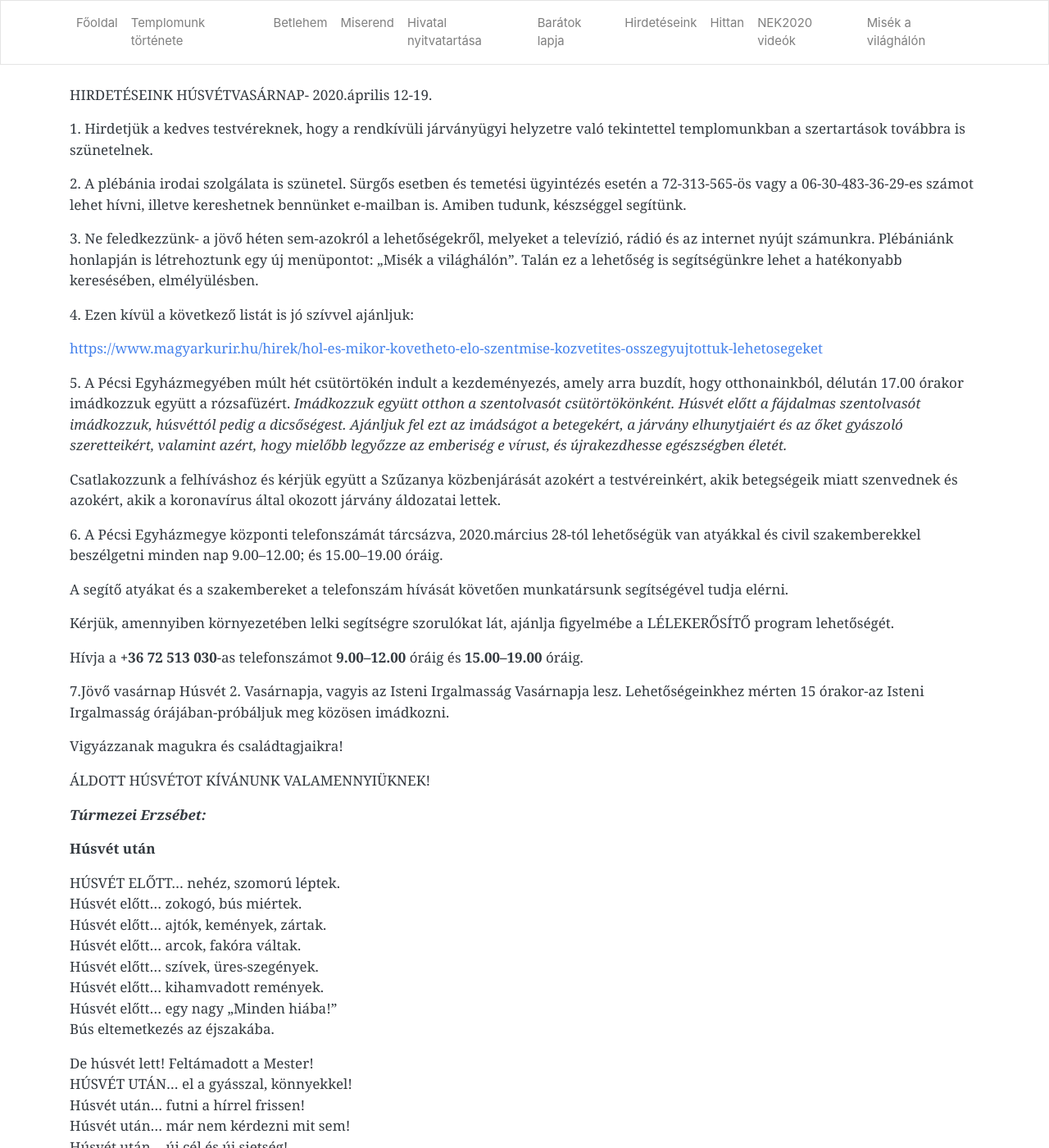
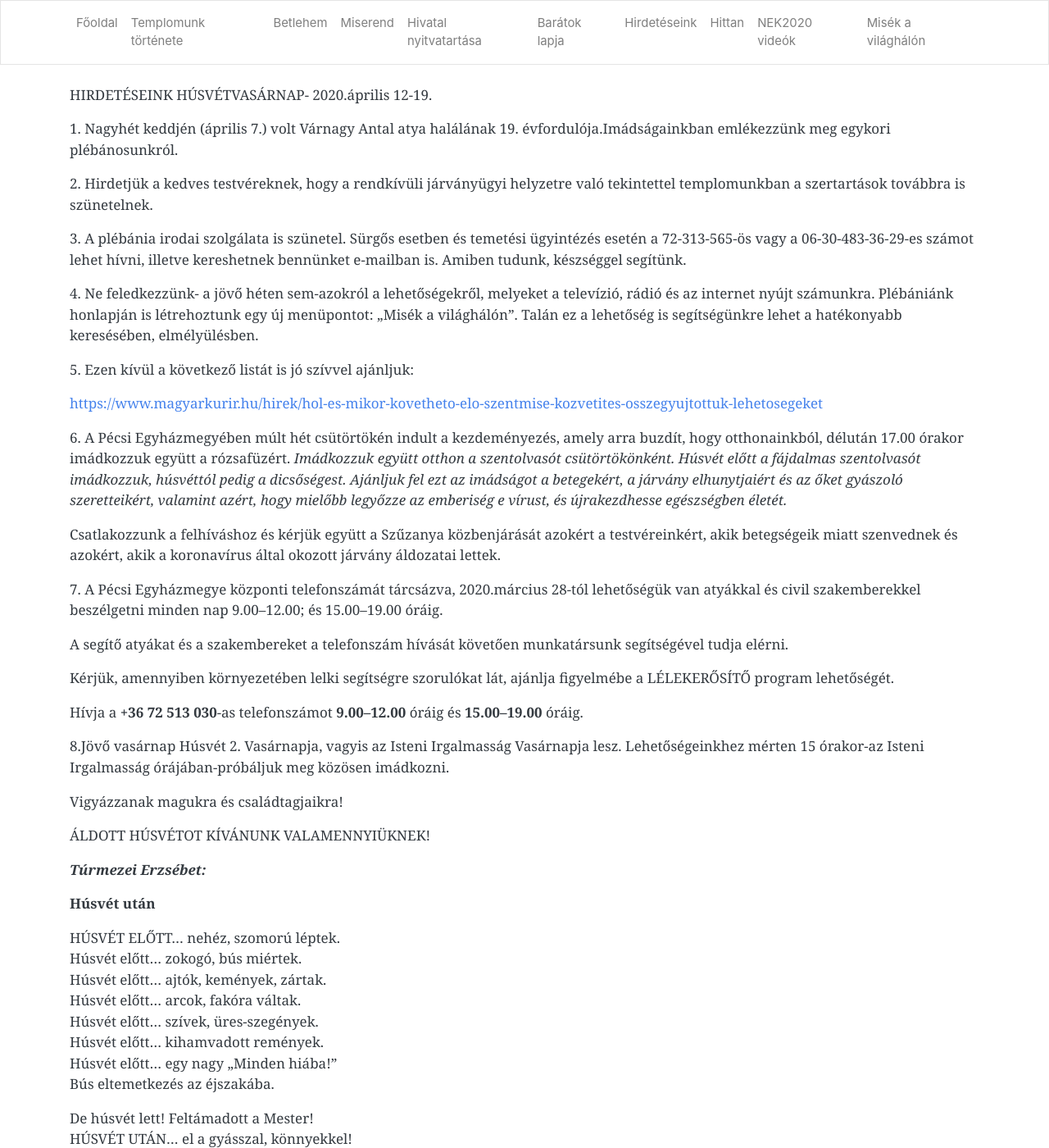
Before and after one commit to pecsi-ferences/pecsi-ferences.github.io, a Jekyll site: the page built from hirdeteseink.md, in a window 1280 px wide and 1400 px high. Shown: the whole window at 82% size. Built offline with Jekyll 4.4.1, drawn with Linux system fonts in a browser that asks for light colours; nearby versions of some CDN libraries.

Commit message:
Update from Forestry.io Zoltán Dohány updated hirdeteseink.md

```diff
--- a/hirdeteseink.md
+++ b/hirdeteseink.md
@@ -5,21 +5,23 @@ title: Hirdetéseink
 ---
 HIRDETÉSEINK HÚSVÉTVASÁRNAP- 2020.április 12-19.
 
-1\. Hirdetjük a kedves testvéreknek, hogy a rendkívüli járványügyi helyzetre való tekintettel templomunkban a szertartások továbbra is szünetelnek.
-
-2\. A plébánia irodai szolgálata is szünetel. Sürgős esetben és temetési ügyintézés esetén a 72-313-565-ös vagy a 06-30-483-36-29-es számot lehet hívni, illetve kereshetnek bennünket e-mailban is. Amiben tudunk, készséggel segítünk.
-
-3\. Ne feledkezzünk- a jövő héten sem-azokról a lehetőségekről, melyeket a televízió, rádió és az internet nyújt számunkra. Plébániánk honlapján is létrehoztunk egy új menüpontot: „Misék a világhálón”. Talán ez a lehetőség is segítségünkre lehet a hatékonyabb keresésében, elmélyülésben.
-
-4\. Ezen kívül a következő listát is jó szívvel ajánljuk:
+1\. Nagyhét keddjén (április 7.) volt Várnagy Antal atya halálának 19. évfordulója.Imádságainkban emlékezzünk meg egykori plébánosunkról.
+
+2\. Hirdetjük a kedves testvéreknek, hogy a rendkívüli járványügyi helyzetre való tekintettel templomunkban a szertartások továbbra is szünetelnek.
+
+3\. A plébánia irodai szolgálata is szünetel. Sürgős esetben és temetési ügyintézés esetén a 72-313-565-ös vagy a 06-30-483-36-29-es számot lehet hívni, illetve kereshetnek bennünket e-mailban is. Amiben tudunk, készséggel segítünk.
+
+4\. Ne feledkezzünk- a jövő héten sem-azokról a lehetőségekről, melyeket a televízió, rádió és az internet nyújt számunkra. Plébániánk honlapján is létrehoztunk egy új menüpontot: „Misék a világhálón”. Talán ez a lehetőség is segítségünkre lehet a hatékonyabb keresésében, elmélyülésben.
+
+5\. Ezen kívül a következő listát is jó szívvel ajánljuk:
 
 [https://www.magyarkurir.hu/hirek/hol-es-mikor-kovetheto-elo-szentmise-kozvetites-osszegyujtottuk-lehetosegeket](https://www.magyarkurir.hu/hirek/hol-es-mikor-kovetheto-elo-szentmise-kozvetites-osszegyujtottuk-lehetosegeket "https://www.magyarkurir.hu/hirek/hol-es-mikor-kovetheto-elo-szentmise-kozvetites-osszegyujtottuk-lehetosegeket")
 
-5\. A Pécsi Egyházmegyében múlt hét csütörtökén indult a kezdeményezés, amely arra buzdít, hogy otthonainkból, délután 17.00 órakor imádkozzuk együtt a rózsafüzért. _Imádkozzuk együtt otthon a szentolvasót csütörtökönként. Húsvét előtt a fájdalmas szentolvasót imádkozzuk, húsvéttól pedig a dicsőségest. Ajánljuk fel ezt az imádságot a betegekért, a járvány elhunytjaiért és az őket gyászoló szeretteikért, valamint azért, hogy mielőbb legyőzze az emberiség e vírust, és újrakezdhesse egészségben életét._
+6\. A Pécsi Egyházmegyében múlt hét csütörtökén indult a kezdeményezés, amely arra buzdít, hogy otthonainkból, délután 17.00 órakor imádkozzuk együtt a rózsafüzért. _Imádkozzuk együtt otthon a szentolvasót csütörtökönként. Húsvét előtt a fájdalmas szentolvasót imádkozzuk, húsvéttól pedig a dicsőségest. Ajánljuk fel ezt az imádságot a betegekért, a járvány elhunytjaiért és az őket gyászoló szeretteikért, valamint azért, hogy mielőbb legyőzze az emberiség e vírust, és újrakezdhesse egészségben életét._
 
 Csatlakozzunk a felhíváshoz és kérjük együtt a Szűzanya közbenjárását azokért a testvéreinkért, akik betegségeik miatt szenvednek és azokért, akik a koronavírus által okozott járvány áldozatai lettek.
 
-6\. A Pécsi Egyházmegye központi telefonszámát tárcsázva, 2020.március 28-tól lehetőségük van atyákkal és civil szakemberekkel beszélgetni minden nap 9.00–12.00; és 15.00–19.00 óráig.
+7\. A Pécsi Egyházmegye központi telefonszámát tárcsázva, 2020.március 28-tól lehetőségük van atyákkal és civil szakemberekkel beszélgetni minden nap 9.00–12.00; és 15.00–19.00 óráig.
 
 A segítő atyákat és a szakembereket a telefonszám hívását követően munkatársunk segítségével tudja elérni.
 
@@ -27,7 +29,7 @@ Kérjük, amennyiben környezetében lelki segítségre szorulókat lát, ajánl
 
 Hívja a **+36 72 513 030**-as telefonszámot **9.00–12.00** óráig és **15.00–19.00** óráig.
 
-7\.Jövő vasárnap Húsvét 2. Vasárnapja, vagyis az Isteni Irgalmasság Vasárnapja lesz. Lehetőségeinkhez mérten 15 órakor-az Isteni Irgalmasság órájában-próbáljuk meg közösen imádkozni.
+8\.Jövő vasárnap Húsvét 2. Vasárnapja, vagyis az Isteni Irgalmasság Vasárnapja lesz. Lehetőségeinkhez mérten 15 órakor-az Isteni Irgalmasság órájában-próbáljuk meg közösen imádkozni.
 
 Vigyázzanak magukra és családtagjaikra!
 
```
